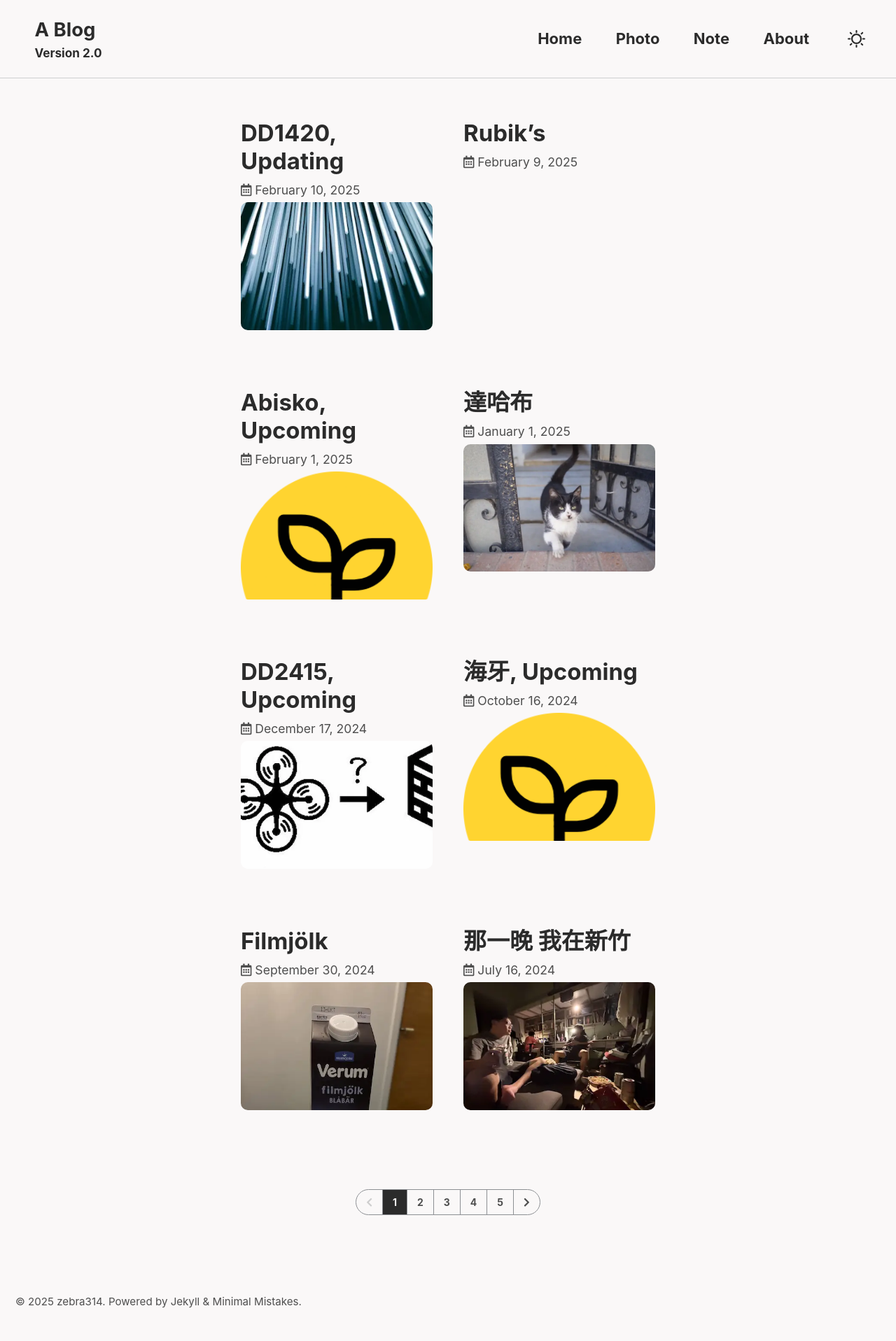
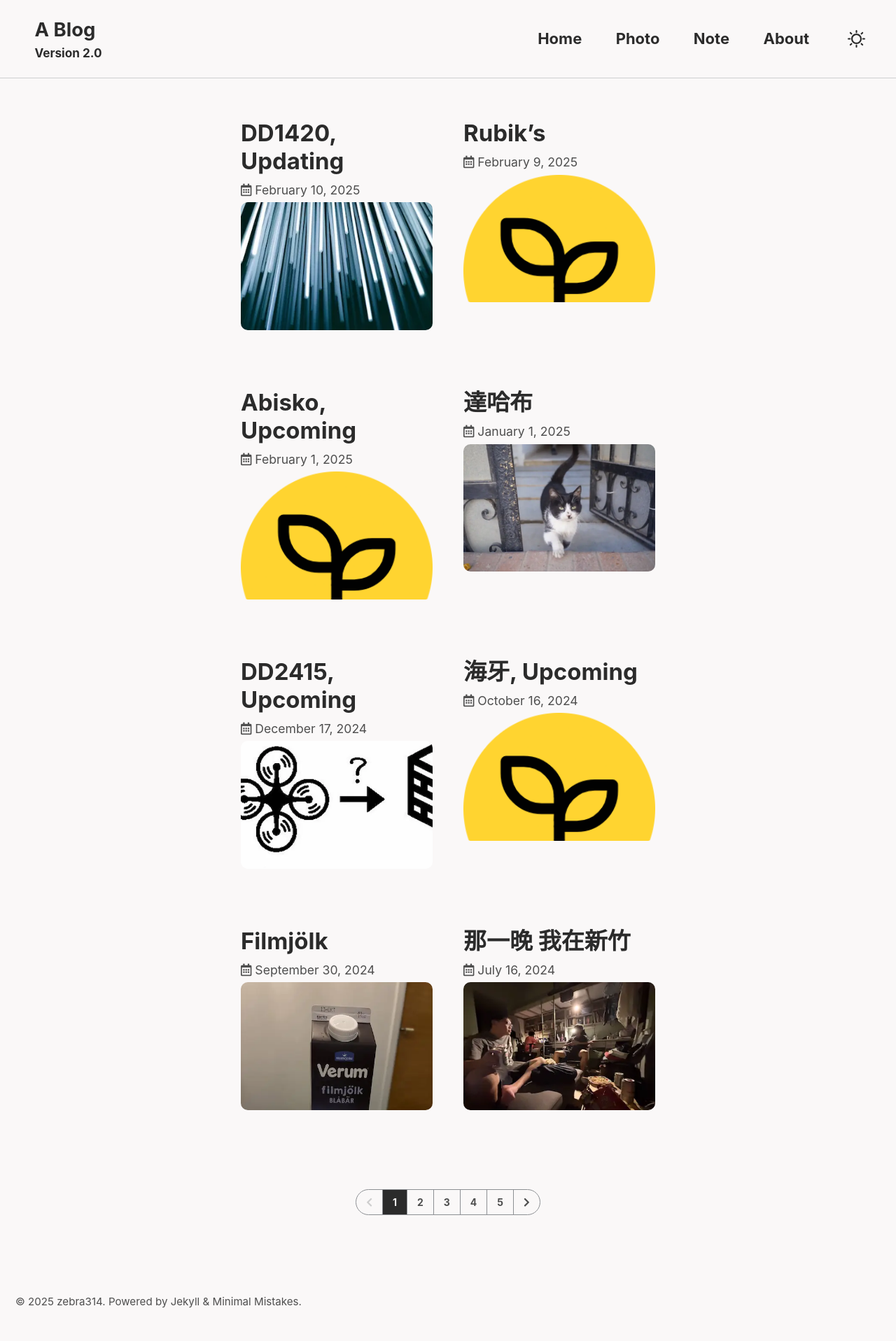
Before and after one commit to zebra314/zebra314.github.io, a Jekyll site: the page built from index.html, in a window 1280 px wide. Shown: the whole page at 70% size. Built offline with Jekyll 4.4.1, drawn with Linux system fonts in a browser that asks for light colours; cached includes are drawn as plain includes; the list of posts is cut into pages by our own code.

Commit message:
Update post list teaser

```diff
--- a/_includes/archive-single.html
+++ b/_includes/archive-single.html
@@ -20,14 +20,6 @@
       {% endif %}
     </h2>
     {% include page__meta.html type=include.type %}
-
-    {% if post.project_path %}
-      <a href="{{ post.url | relative_url }}" rel="permalink"><span class="sr-only">Permalink</span>
-        <div style="display: flex; justify-content: center;">
-          {% include {{post.project_path}} %}
-        </div>
-      </a>
-    {% else %}
       {% if include.type == "grid" and teaser %}
         <div class="archive__item-teaser">
           <a href="{{ post.url | relative_url }}" rel="permalink"><span class="sr-only">Permalink</span>
@@ -38,12 +30,11 @@
 
       {% if include.type == "list" and teaser %}
       <div class="thumbnail-container">
-        <a href="{{ post.url | relative_url }}" rel="permalink"><span class="sr-only">Permalink</span>
+        <a href="{{ post.url | relative_url }}" rel="permalink">
+          <span class="sr-only">Permalink</span>
           <img src="{{ teaser | relative_url }}" alt="" decoding="auto">
         </a>
       </div>
       {% endif %}
-
-    {% endif %}
   </article>
 </div>
```
